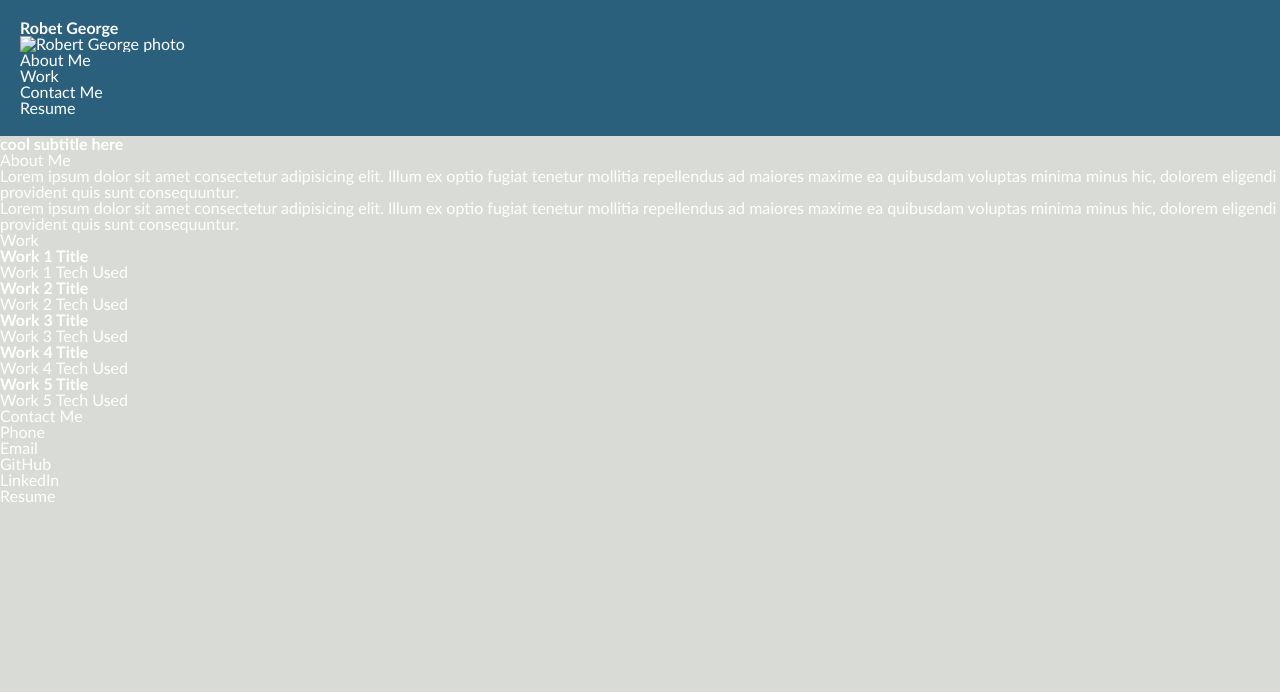
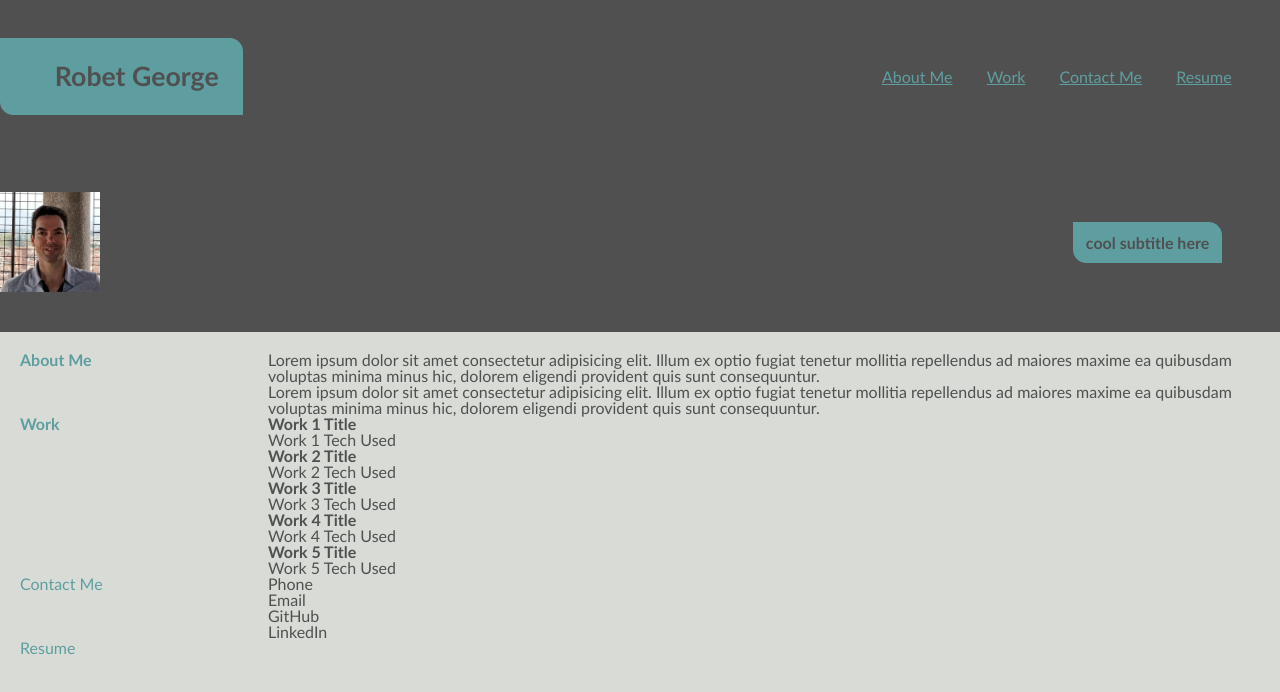
Before and after one commit to SPD-RCR/hw-02-advanced-css-portfolio, a plain HTML site: page index.html in a window 1280 px wide. Drawn offline with Linux system fonts and the light colour scheme.

Commit message:
Made some progress with CSS but flexbox...

```diff
--- a/assets/css/style.css
+++ b/assets/css/style.css
@@ -10,10 +10,75 @@ body {
   background-color: #d9dcd6;
   font-family: "Trebuchet MS", "Lucida Sans Unicode", "Lucida Grande",
     "Lucida Sans", Arial, sans-serif;
-  color: #fff;
+  color: #505050;
+}
+a {
+  color: cadetblue;
+}
+header {
+  display: flex;
+  align-items: center;
+  justify-content: space-between;
+  padding: 3% 3% 3% 0;
+  background-color: #505050;
+  height: 100%;
+}
+.headerTitle {
+  font-size: 20pt;
+  background-color: cadetblue;
+  border-top-right-radius: 10pt;
+  border-bottom-left-radius: 10pt;
+  padding: 2%;
+}
+h1 {
+  padding-left: 30px;
 }
 
-header {
+nav ul li {
+  display: inline;
+  padding: 10px 10px 10px 20px;
+}
+
+header .subheader {
+  background-color: slategray;
+  height: 100px;
+}
+.myPhoto {
+  margin: 10px 10px 10px 50px;
+}
+.subtitle {
+  background-color: cadetblue;
+  border-top-right-radius: 10pt;
+  border-bottom-left-radius: 10pt;
+  padding: 1%;
+  margin: 10px 20px 10px 5px;
+}
+h2 {
+  font-weight: bolder;
+}
+
+main {
+  display: flex;
+  flex-flow: row wrap;
+  height: 100%;
+  width: 100%;
   padding: 20px;
-  background-color: #2a607c;
+  border: 0;
 }
+section {
+  display: flex;
+  flex-flow: row wrap;
+  height: 100%;
+  width: 100%;
+}
+.sectionTitle {
+  border-color: #505050;
+  border-right: 5px;
+  color: cadetblue;
+  height: 100%;
+  width: 20%;
+}
+.content {
+  height: 100%;
+  width: 80%;
+}
--- a/index.html
+++ b/index.html
@@ -12,31 +12,41 @@
 </head>
 <body>
     <header>
-        <h1>Robet George</h1>
-        <img alt="Robert George photo" height="" width="" src=""  />
+        <div class="headerTitle">
+            <h1>Robet George</h1>
+        </div>
         <nav>
             <ul>
-                <li>About Me</li>
-                <li>Work</li>
-                <li>Contact Me</li>
-                <li>Resume</li>
+                <li><a href="#aboutme">About Me</a></li>
+                <li><a href="#work">Work</a></li>
+                <li><a href="#contact">Contact Me</a></li>
+                <li><a href="#">Resume</a></li>
             </ul>
         </nav>
     </header>
+
+    <header class="subheader">
+        <div id="myPhoto">
+            <img alt="Robert George photo" src="./assets/images/Robert_George_photo.jpg" height="100px" width="100px" />
+        </div>
+        <div class="subtitle">
+            <h2>cool subtitle here</h2>
+        </div>
+    </header>
+
     <main>
-        <section id="subtitle">
-            <h2>cool subtitle here</h2>
-        </section>
-        <section class="row">
-            <div class="title">About Me</div>
+        <section>
+            <div class="sectionTitle">
+                <h3>About Me</h3>
+            </div>
             <div class="content">
                 <p>Lorem ipsum dolor sit amet consectetur adipisicing elit. Illum ex optio fugiat tenetur mollitia repellendus ad maiores maxime ea quibusdam voluptas minima minus hic, dolorem eligendi provident quis sunt consequuntur.</p>
                 <p>Lorem ipsum dolor sit amet consectetur adipisicing elit. Illum ex optio fugiat tenetur mollitia repellendus ad maiores maxime ea quibusdam voluptas minima minus hic, dolorem eligendi provident quis sunt consequuntur.</p>
             </div>
         </section>
 
-        <section class="row">
-            <div class="title">Work</div>
+        <section>
+            <div class="sectionTitle"><h3>Work</h3></div>
             <div class="content">
                 <div class="work-box-big" id="work01">
                     <div class="title-box">
@@ -68,8 +78,8 @@
             </div>
         </section>
 
-        <section class="row">
-            <div class="title">Contact Me</div>
+        <section>
+            <div class="sectionTitle">Contact Me</div>
             <div class="content">
                 <ul id="contact_me">
                     <li>Phone</li>
@@ -80,8 +90,8 @@
             </div>
         </section>
 
-        <section class="row">
-            <div class="title">Resume</div>
+        <section>
+            <div class="sectionTitle">Resume</div>
             <div class="content"></div>
         </section>
     </main>
```
Also changed, not shown: assets/images/Robert_George_photo.jpg (added).
